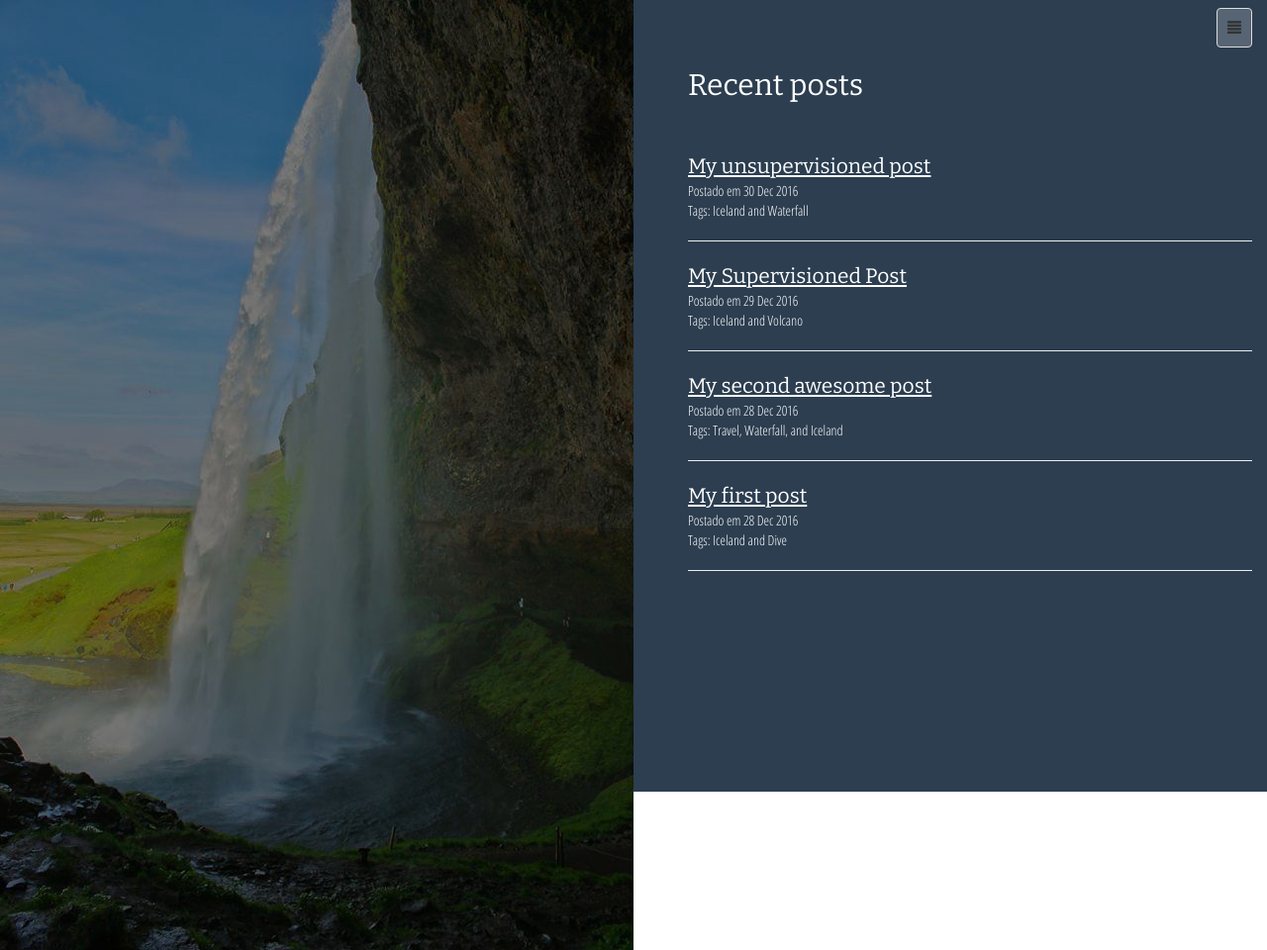
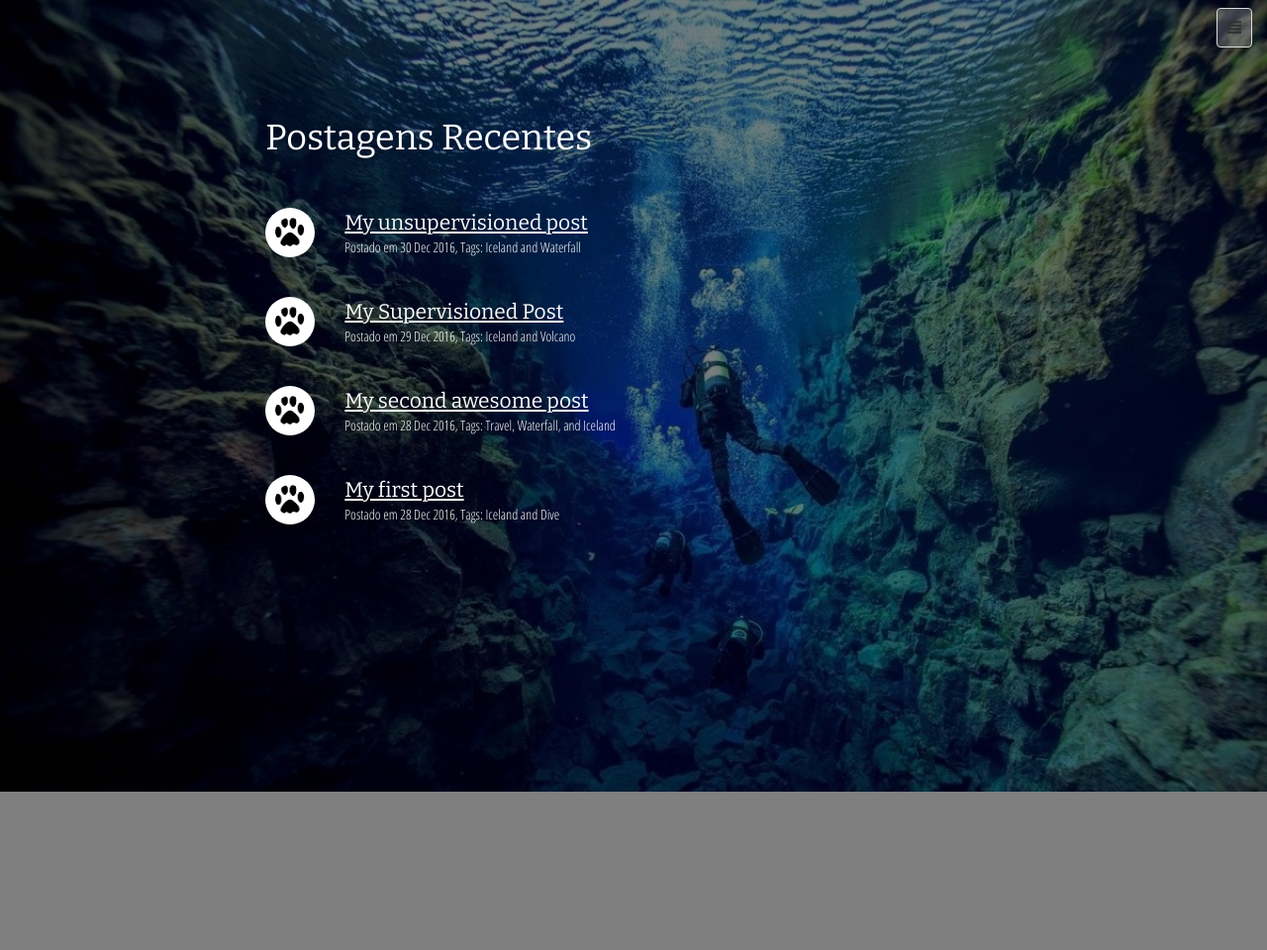
Before and after one commit to amandaferrari/project-grace-marguerite, a Jekyll site: the page built from travel/index.html, in a window 1280 px wide and 960 px high. Shown: the whole window at 99% size. Built offline with Jekyll 4.4.1, drawn with Linux system fonts in a browser that asks for light colours; some web fonts are replaced.

Commit message:
Add recent post lists with patinhas' bullets

```diff
--- a/_includes/post-list.html
+++ b/_includes/post-list.html
@@ -1,10 +1,12 @@
 <ul class="post-list">
 	{% for post in site.posts %}
 		<li>
+			<img src="{{ site.baseurl }}/assets/images/1patinha.png" class="patinha img-circle pull-left">
 			<p><a href="{{site.baseurl}}{{post.url}}">{{post.title}}</a></p>
-			<p>Postado em {{ post.date | date_to_string }}</p>
-			<p>Tags: {{ post.tags | array_to_sentence_string }}</p>
+			<p>
+				Postado em {{ post.date | date_to_string }}, Tags: {{ post.tags | array_to_sentence_string }}
+			</p>
 		</li>
-		<hr>
+		<!-- <hr> -->
 	{% endfor%}
 </ul>
--- a/assets/css/main.css
+++ b/assets/css/main.css
@@ -224,12 +224,13 @@ h1, h2, h3, h4 {
 
 .timeline {
 	color: white;
-	background-color: #2c3e50;
-	height: 800px;
+	min-height: 800px;
 	padding-top: 50px;
+	padding-right: 50px;
+	z-index: 100;
 }
 
-.timeline h2 {
+.timeline h1 {
 	margin-bottom: 50px;
 	padding-left: 40px;
 }
@@ -249,6 +250,37 @@ h1, h2, h3, h4 {
 	font-size: 1.5em;
 }
 
-#travel-vertical-photo {
-	padding-left: 0;
+.recent-posts {
+	padding-top: 50px;
+
 }
+
+.recent-posts li {
+	margin-bottom: 40px;
+}
+
+#travel-post-list {
+	background: #000 url({{ site.baseurl }}/assets/images/post1.jpg) no-repeat fixed center;
+	background-size: cover;
+}
+
+img.patinha {
+	background-color: white;
+	padding:10px 10px;
+	margin-right: 30px;
+	width: 50px;
+	height: 50px;
+}
+
+/*li:nth-child(odd) img.patinha {
+	-ms-transform: rotate(10deg);
+    -webkit-transform: rotate(10deg);
+    transform: rotate(10deg);
+}
+
+li:nth-child(even) img.patinha {
+	-ms-transform: rotate(-10deg);
+    -webkit-transform: rotate(-10deg);
+    transform: rotate(-10deg);
+}
+*/
--- a/index.html
+++ b/index.html
@@ -7,7 +7,7 @@ layout: default
 
 	<div id="masthead" class="row shadow">
 		<div class="black-overlay"></div>
-		<div id="site-intro" class="col-md-offset-2 col-md-8 text-center">
+		<div id="site-intro" class="col-md-offset-3 col-md-6 text-center">
 			<h1 id="title">
 				Rastros
 				<img class="footprint" src="{{ site.baseurl }}/assets/images/2patinhas.png" alt="">
--- a/travel/index.html
+++ b/travel/index.html
@@ -5,15 +5,13 @@ title: Amanda's Blog · Travel
 
 <div class="container-fluid">
 	{% include navbar.html %}
-
-	<div class="row">
-		<div id="travel-vertical-photo" class="col-md-6">
-			<div class="black-overlay"></div>
-			<img src="{{site.baseurl}}/assets/images/vertical.jpg" alt="">
-		</div>
-		<div class="timeline col-md-6">
-			<h2>Recent posts</h2>
-			{% include post-list.html %}
+	<div id="travel-post-list" class="row">
+		<div class="black-overlay"></div>
+		<div class="timeline col-md-offset-2 col-md-8">
+			<div class="recent-posts">
+				<h1>Postagens Recentes</h1>
+				{% include post-list.html %}
+			</div>
 		</div>
 	</div>
 </div>
```
Also changed, not shown: assets/images/1patinha.png (added).
